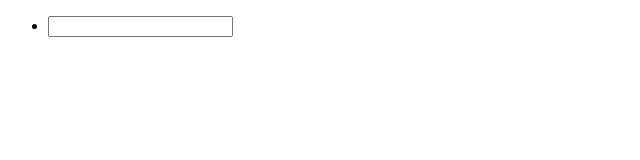
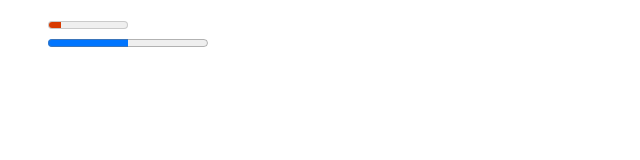
Before and after one commit to nkped/learn-javascript, a plain HTML site: page webforms/form-other-controls/index.html in a window 1280 px wide. Shown: the whole page, without its empty margins (0-640 px from the left). Drawn offline with Linux system fonts and the light colour scheme.

Commit message:
add progress, meter controls

```diff
--- a/webforms/form-other-controls/index.html
+++ b/webforms/form-other-controls/index.html
@@ -8,6 +8,56 @@
 <body>
 
     <form>
+        <ul style="list-style-type: none;">
+            <li>
+                <meter min="0" max="100" high="75" low="25" value="15" optimum="100">75/100</meter>
+            </li>
+            <li>
+                <progress max="100" value="50">75/100</progress>
+            </li>
+        </ul>
+    </form>
+
+
+
+
+
+
+
+
+<!--
+<form>
+<ul style="list-style-type: none;">
+    <li>
+        <label for="auto-comp" >Choose fruit: </label>
+        <input type="text" id="auto-comp" name="fruits"
+        list="fruit-list"
+        >
+        <datalist id="fruit-list">
+            <option>Banan</option>
+            <option>Jordbær</option>
+            <option>Æble</option>
+        </datalist>
+    </li>
+</ul>
+</form>
+
+ -->
+
+
+
+
+
+
+
+
+
+
+
+
+
+
+<!-- <form>
 <ul>
 <li>
     <label for="search"></label>
@@ -22,7 +72,7 @@
 </li>
 </ul>
 </form>
-
+ -->
 <!--
 <form>
 <ul style="list-style-type: none;">
```
Lines whose indentation alone changed are shown as unchanged.
